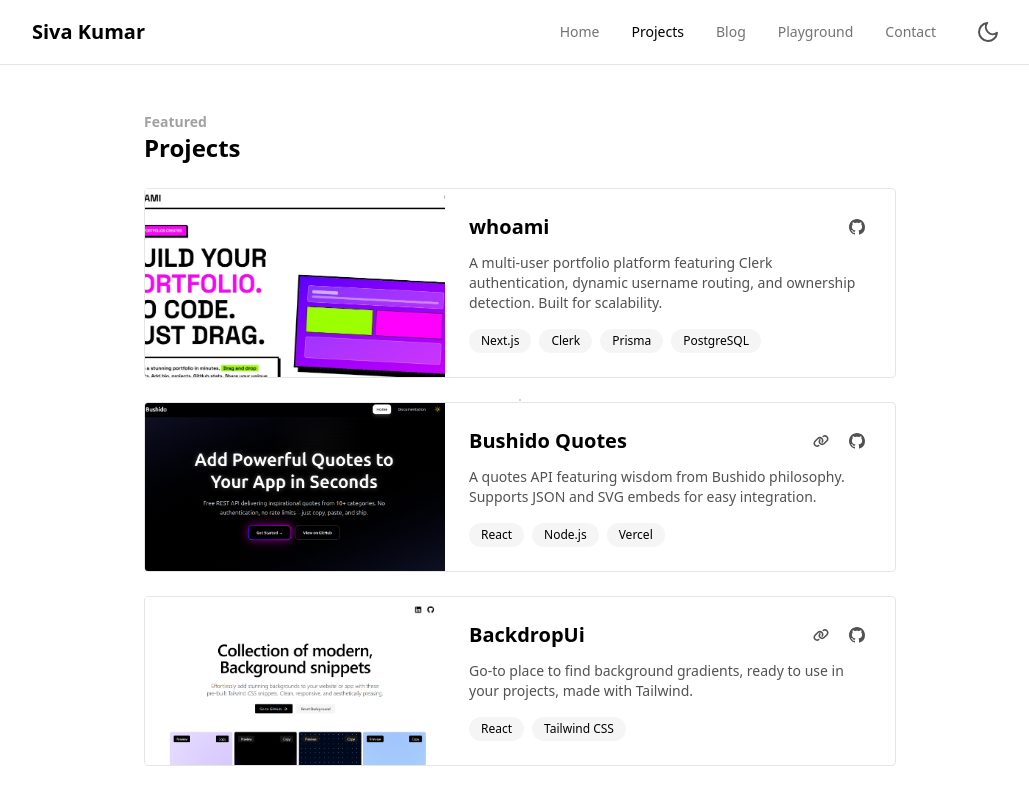
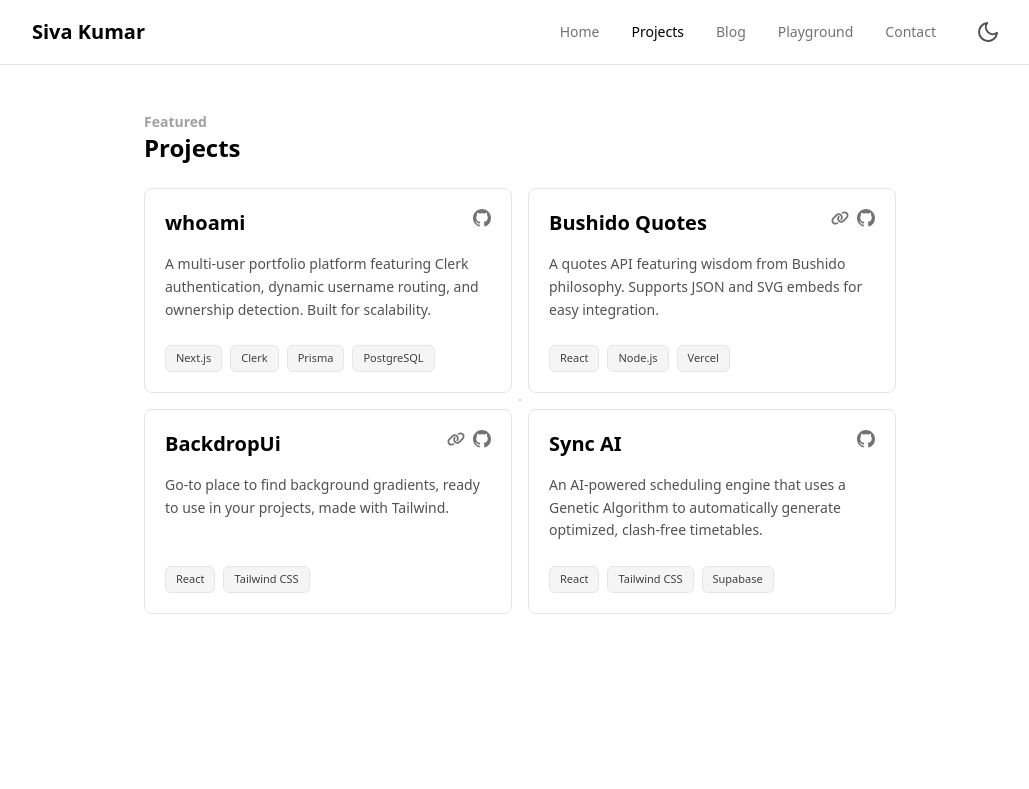
Before and after one commit to sivakumar232/portfolio_next, a Next.js app: page /projects in a window 1280 px wide. Shown: the top 789 px of the page, without its empty margins (120-1149 px from the left). Built offline with nearby package versions, Linux system fonts and the light colour scheme.

Commit message:
feat:changed projects component and added spotlight

```diff
--- a/src/components/About.tsx
+++ b/src/components/About.tsx
@@ -10,6 +10,7 @@
             {/* About Section Text */}
             <div className="text-black dark:text-white flex flex-col font-hanken rounded-xl px-4 sm:px-6 ">
                 <div>
+
                     <p className="text-sm sm:text-base text-neutral-600 dark:text-neutral-400 leading-relaxed">
                         Full-stack developer from India. I build scalable, production-ready web apps using{' '}
                         <span className="inline-flex items-center gap-1.5 sm:gap-2 px-2 sm:px-3 py-1 sm:py-1.5 rounded-md border border-dashed border-neutral-400 dark:border-neutral-600 bg-white dark:bg-neutral-800 shadow-sm text-xs sm:text-sm font-semibold transition-all hover:shadow-md hover:-translate-y-0.5 cursor-pointer">
@@ -31,17 +32,10 @@
                             <FaNodeJs className="text-[#339933] text-sm sm:text-base" />
                             <span className="text-black dark:text-white">Node.js</span>
                         </span>
-                        .
+                        .                         Currently going deeper into backend systems and impactful projects.If you're looking to collaborate or need help with something, feel free to reach out—I'm always excited to work on meaningful projects.
+
                     </p>
-                    <p className="text-sm sm:text-base text-neutral-600 dark:text-neutral-400 leading-relaxed mt-3 sm:mt-2">
-                        With a focus on clean architecture and scalable solutions, I'm passionate about solving real-world problems through innovative web technologies. Most of my time goes into working on personal projects that push the boundaries of what's possible.
-                    </p>
-                    <p className="text-sm sm:text-base text-neutral-600 dark:text-neutral-400 leading-relaxed mt-3 sm:mt-2">
-                        If you're looking to collaborate or need help with something, feel free to reach out—I'm always excited to work on meaningful projects.
-                    </p>
-                    <p className="text-sm sm:text-base text-neutral-600 dark:text-neutral-400 leading-relaxed mt-3 sm:mt-2">
-                        Currently going deeper into backend systems and impactful projects.
-                    </p>
+
                 </div>
             </div>
 
--- a/src/components/Projects.tsx
+++ b/src/components/Projects.tsx
@@ -1,11 +1,6 @@
 import React from 'react';
 import { BsGithub } from 'react-icons/bs';
 import { FaLink } from 'react-icons/fa6';
-import Image from 'next/image';
-import Image1 from '../assets/image.png';
-import timetableimg from '../assets/timtable.png';
-import whoamiBanner from '../assets/whoami_full.jpg';
-import bushidoBanner from '../assets/bushido_full.png';
 
 interface ProjectsProps {
     limit?: number;
@@ -17,7 +12,6 @@
             title: "whoami",
             description: "A multi-user portfolio platform featuring Clerk authentication, dynamic username routing, and ownership detection. Built for scalability.",
             tags: ["Next.js", "Clerk", "Prisma", "PostgreSQL"],
-            image: whoamiBanner,
             github: "https://github.com/sivakumar232/whoami-core",
             link: null
         },
@@ -25,7 +19,6 @@
             title: "Bushido Quotes",
             description: "A quotes API featuring wisdom from Bushido philosophy. Supports JSON and SVG embeds for easy integration.",
             tags: ["React", "Node.js", "Vercel"],
-            image: bushidoBanner,
             github: "https://github.com/sivakumar232/Bushido",
             link: "https://bushido-zeta.vercel.app/"
         },
@@ -33,7 +26,6 @@
             title: "BackdropUi",
             description: "Go-to place to find background gradients, ready to use in your projects, made with Tailwind.",
             tags: ["React", "Tailwind CSS"],
-            image: Image1,
             github: "https://github.com/sivakumar232/BackdropUI",
             link: "https://sivakumar232.github.io/BackdropUI/"
         },
@@ -41,7 +33,6 @@
             title: "Sync AI",
             description: "An AI-powered scheduling engine that uses a Genetic Algorithm to automatically generate optimized, clash-free timetables.",
             tags: ["React", "Tailwind CSS", "Supabase"],
-            image: timetableimg,
             github: "https://github.com/sivakumar232/timetable-frontend",
             link: null
         }
@@ -63,45 +54,67 @@
                 )}
             </div>
 
-            <div className="space-y-6">
-                {displayedProjects.map((project, index) => (
-                    <div key={index} className="group bg-white dark:bg-neutral-900 border border-neutral-200 dark:border-neutral-800 rounded overflow-hidden hover:border-neutral-400 dark:hover:border-neutral-600 transition-all relative">
-                        <div className="flex flex-col md:flex-row">
-                            <div className="md:w-2/5 overflow-hidden bg-neutral-100 dark:bg-neutral-800 relative h-48 md:h-auto">
-                                <Image
-                                    src={project.image}
-                                    alt={project.title}
-                                    className="object-cover"
-                                    fill
-                                    sizes="(max-width: 768px) 100vw, 40vw"
-                                />
-                            </div>
-                            <div className="md:w-3/5 p-4 md:p-6 flex flex-col">
-                                <div className="flex items-start justify-between mb-3">
-                                    <h2 className="text-xl font-bold text-black dark:text-white">{project.title}</h2>
-                                    <div className="flex gap-2">
+            <div className="grid grid-cols-1 md:grid-cols-2 gap-4">
+                {displayedProjects.map((project, index) => {
+                    const handleMouseMove = (e: React.MouseEvent<HTMLDivElement>) => {
+                        const { currentTarget, clientX, clientY } = e;
+                        const { left, top } = currentTarget.getBoundingClientRect();
+                        const x = clientX - left;
+                        const y = clientY - top;
+                        currentTarget.style.setProperty("--mouse-x", `${x}px`);
+                        currentTarget.style.setProperty("--mouse-y", `${y}px`);
+                    };
+
+                    return (
+                        <div
+                            key={index}
+                            onMouseMove={handleMouseMove}
+                            className="group flex flex-col p-5 bg-white dark:bg-neutral-900 border border-neutral-200 dark:border-neutral-800 rounded-lg hover:border-neutral-400 dark:hover:border-neutral-600 transition-all relative h-full overflow-hidden"
+                        >
+                            {/* Hover Glow Effect */}
+                            <div
+                                className="pointer-events-none absolute inset-0 opacity-0 group-hover:opacity-100 transition-opacity duration-300"
+                                style={{
+                                    background: `radial-gradient(600px circle at var(--mouse-x) var(--mouse-y), rgba(13, 178, 255, 0.08), transparent 40%)`
+                                }}
+                            />
+                            <div
+                                className="pointer-events-none absolute inset-0 opacity-0 group-hover:opacity-100 transition-opacity duration-300 dark:block hidden"
+                                style={{
+                                    background: `radial-gradient(600px circle at var(--mouse-x) var(--mouse-y), rgba(255, 255, 255, 0.06), transparent 40%)`
+                                }}
+                            />
+
+                            <div className="relative z-10 flex flex-col h-full">
+                                <div className="flex justify-between items-start mb-4">
+                                    <h2 className="text-xl font-bold font-hanken text-black dark:text-white pr-4">{project.title}</h2>
+                                    <div className="flex gap-2 shrink-0">
                                         {project.link && (
-                                            <a href={project.link} target="_blank" rel="noopener noreferrer" className="p-1.5 hover:bg-neutral-100 dark:hover:bg-neutral-800 rounded transition-colors" title="Live">
-                                                <FaLink className="text-base text-neutral-600 dark:text-neutral-400" />
+                                            <a href={project.link} target="_blank" rel="noopener noreferrer" className="text-neutral-500 hover:text-black dark:hover:text-white transition-colors" title="Live">
+                                                <FaLink size={18} />
                                             </a>
                                         )}
-                                        <a href={project.github} target="_blank" rel="noopener noreferrer" className="p-1.5 hover:bg-neutral-100 dark:hover:bg-neutral-800 rounded transition-colors" title="GitHub">
-                                            <BsGithub className="text-base text-neutral-600 dark:text-neutral-400" />
+                                        <a href={project.github} target="_blank" rel="noopener noreferrer" className="text-neutral-500 hover:text-black dark:hover:text-white transition-colors" title="GitHub">
+                                            <BsGithub size={18} />
                                         </a>
                                     </div>
                                 </div>
-                                <p className="text-sm text-neutral-600 dark:text-neutral-400 mb-4">
+
+                                <p className="text-sm text-neutral-600 dark:text-neutral-400 mb-6 leading-relaxed flex-grow font-hanken">
                                     {project.description}
                                 </p>
+
                                 <div className="flex flex-wrap gap-2 mt-auto">
                                     {project.tags.map(tag => (
-                                        <span key={tag} className="px-3 py-1 text-xs bg-neutral-100 dark:bg-neutral-800 rounded-full">{tag}</span>
+                                        <span key={tag} className="px-2.5 py-1 text-[11px] font-medium bg-neutral-100 dark:bg-neutral-800 text-neutral-700 dark:text-neutral-300 rounded-md border border-neutral-200 dark:border-neutral-700">
+                                            {tag}
+                                        </span>
                                     ))}
                                 </div>
                             </div>
                         </div>
-                    </div>
-                ))}
+                    );
+                })}
             </div>
 
             {limit && (
```
